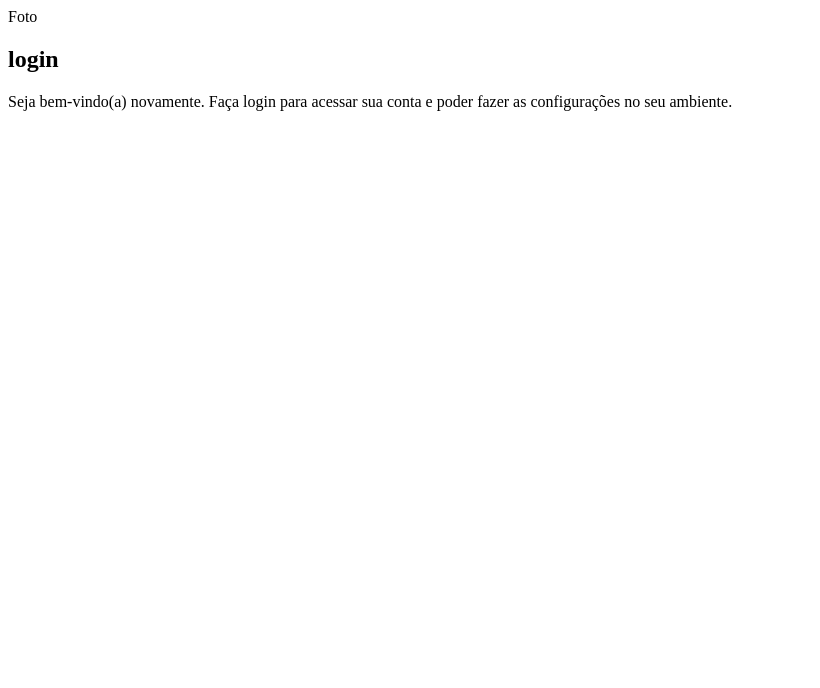
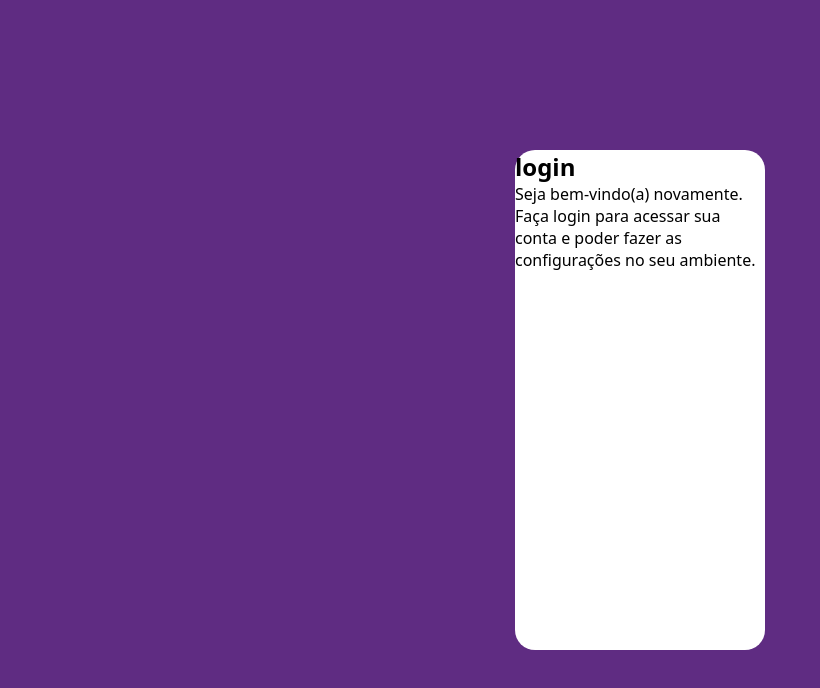
Before and after one commit to JoaoCiceroPB/projeto-login, a plain HTML site: page index.html in a window 1280 px wide. Shown: the whole page, without its empty margins (0-820 px from the left). Drawn offline with Linux system fonts and the light colour scheme; files that its build step writes are made by us from their sources.

Commit message:
atualização

```diff
--- /dev/null
+++ b/estilos/style.css
@@ -0,0 +1,42 @@
+@charset "UTF-8";
+
+/*
+    Paleta de cores
+    verde: #49a09d
+    lilás: #5f2c82
+
+*/
+
+* {
+    font-family: system-ui, -apple-system, BlinkMacSystemFont, 'Segoe UI', Roboto, Oxygen, Ubuntu, Cantarell, 'Open Sans', 'Helvetica Neue', sans-serif;
+    padding: 0px;
+    margin: 0px;
+    box-sizing: border-box;
+}
+
+body, html {
+    background-color: #5f2c82;
+    height: 100vh;
+    width: 100vw;
+}
+
+main {
+    position: relative;
+    height: 100vh;
+    width: 100vw;
+}
+
+section#login {
+    position: absolute;
+    top: 50%;
+    left: 50%;
+    transform: translate(-50%, -50%);
+    background-color: white;
+    width: 250px;
+    height: 500px;
+    border-radius: 20px;
+}
+
+section#login > div#imagem {
+    background-color: #5f2c82 url(../) ;
+}
--- a/index.html
+++ b/index.html
@@ -10,7 +10,7 @@
     <main>
         <section id="login">
             <div id="imagem">
-                Foto
+
             </div>
             <div id="formulario">
                 <h1>login</h1>
```
Also changed, not shown: estilo/style.css (deleted, +0 -8 lines).
